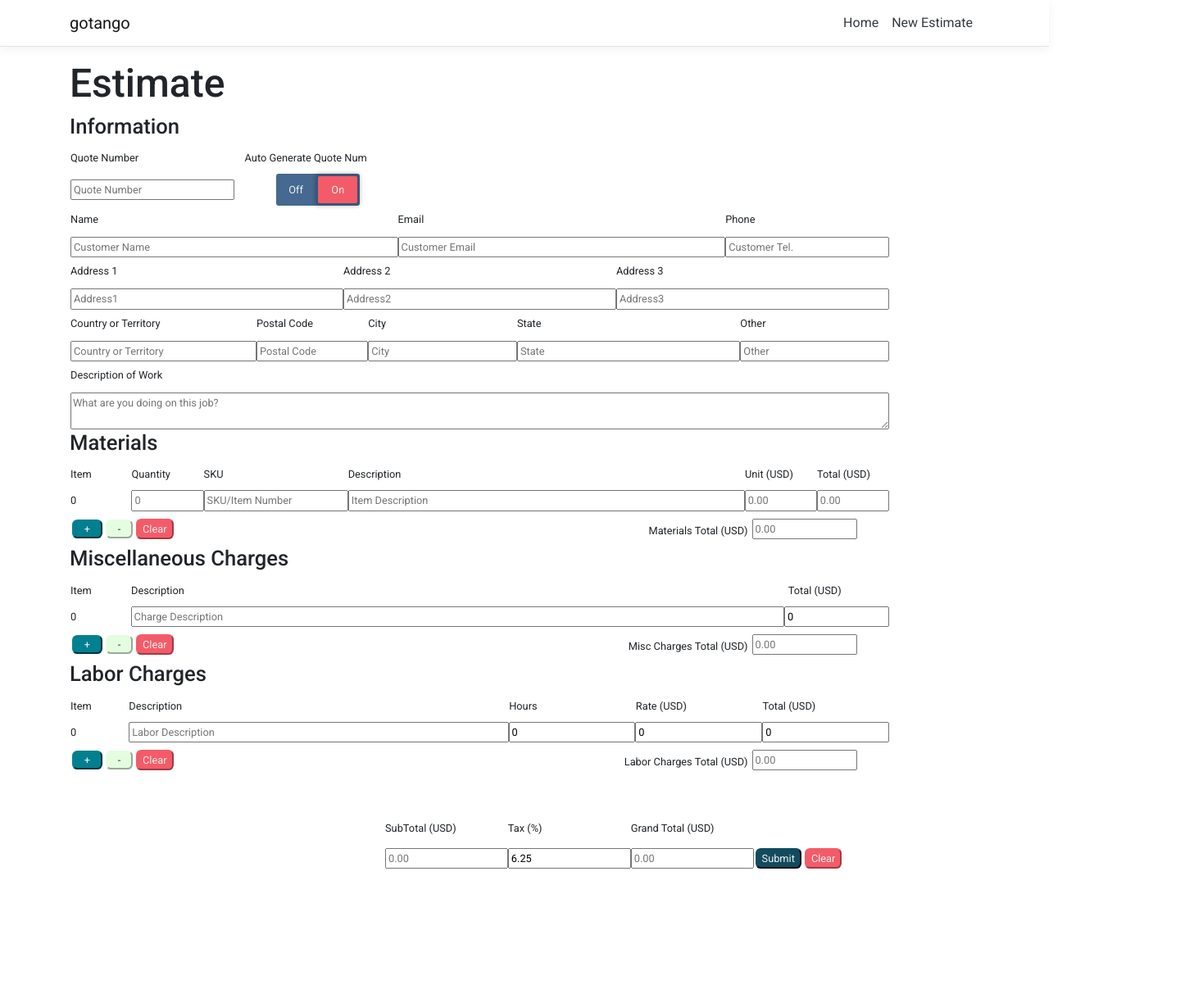
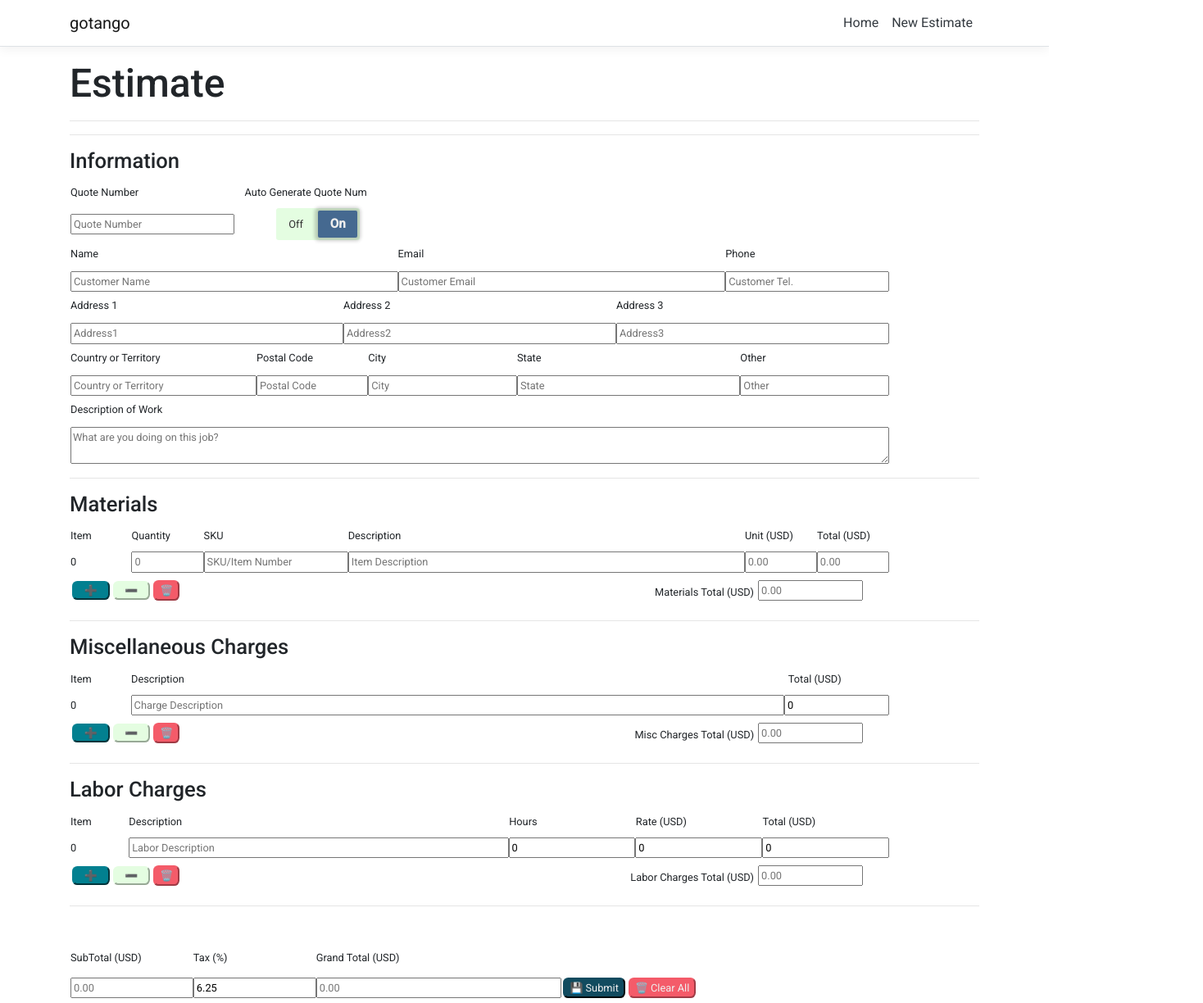
Before and after one commit to jakDev003/Gotango, an Angular app in the folder ClientApp/: page /new-estimate in a window 1280 px wide. Shown: the whole page at 82% size, 1468 px wide, since content can reach past the window. Before the commit the page ends 1066 px from the top, so only its background shows below. Built offline with nearby package versions, Linux system fonts and the light colour scheme.

Commit message:
made it look prettier

```diff
--- a/ClientApp/src/app/components/new-quote/new-quote.component.css
+++ b/ClientApp/src/app/components/new-quote/new-quote.component.css
@@ -147,11 +147,10 @@ h1, h2, h3, h4, h5, h6 {
 }
 
 .col_GrandTotalPrimary{
-  width: calc((100% / 6)*1);
+  width: calc((100% / 6)*2);
 }
 
 #totals{
-  margin-left: 30vw;
   width: 90%;
   margin-bottom: 2em;
 }
--- a/ClientApp/src/app/components/new-quote/new-quote.component.html
+++ b/ClientApp/src/app/components/new-quote/new-quote.component.html
@@ -1,10 +1,13 @@
 <h1 class="header">Estimate</h1>
+<hr>
 <form [formGroup]="quoteForm">
   <div class="row-item" *ngIf="submitted">
     <div class="invalid-feedback" *ngIf="f.customerName.errors.required">Customer Name is required</div>
     <div class="invalid-feedback" *ngIf="f.email.errors.required">Customer Email is required</div>
     <div class="invalid-feedback" *ngIf="f.phone.errors.required">Customer Telephone is required</div>
     <div class="invalid-feedback" *ngIf="f.quoteNum.errors.required">Quote Number is required</div>
+    <div class="invalid-feedback" *ngIf="f.countryOrTerritory.errors.required">Country or territory is required</div>
+    <div class="invalid-feedback" *ngIf="f.address1.errors.required">Address1 is required</div>
     <div formArrayName="items" *ngFor="let item of quoteForm.get('items')['controls']; let i = index;">
       <div class="invalid-feedback" *ngIf="item.f.quantity.errors.required">Quantity is required for item {{i}}.</div>
       <div class="invalid-feedback" *ngIf="item.f.sku.errors.required">SKU is required for item {{i}}.</div>
@@ -13,7 +16,7 @@
       <div class="invalid-feedback" *ngIf="item.f.subTotal.errors.required">Subtotal is required for item {{i}}.</div>
     </div>
   </div>
-
+  <hr>
   <h2>Information</h2>
   <div id="customerInfoHeader01" class="row-item">
     <label class="col_quoteNum">Quote Number</label>
@@ -69,7 +72,7 @@
     <textarea name="description" formControlName="descriptionOfWork" maxlength="300" class="col_descriptionOfWork" placeholder="What are you doing on this job?" wrap="hard"></textarea>
   </div>
 
-
+  <hr>
   <h2>Materials</h2>
   <div id="materialsHeader" class="row-item">
     <label class="row-index">Item</label>
@@ -90,14 +93,14 @@
 		</div>
 	</div>
   <div class="text-center row-item">
-    <button type="button" class="quoteFormBtn btn-secondary pw-1vw" (click)="addItem('materials')">+</button>
-		<button type="button" class="quoteFormBtn btn-tertiary pw-1vw" (click)="removeItem('materials')">-</button>
-    <button type="reset" class="quoteFormBtn btn-warn" (click)="onReset('materials')">Clear</button>
+    <button type="button" class="quoteFormBtn btn-secondary pw-1vw" (click)="addItem('materials')">➕</button>
+		<button type="button" class="quoteFormBtn btn-tertiary pw-1vw" (click)="removeItem('materials')">➖</button>
+    <button type="reset" class="quoteFormBtn btn-warn" (click)="onReset('materials')">🗑️</button>
     <label class="col_SubTotalLabel pl-1em">Materials Total ({{this.locale}})</label>
     <input formControlName="materialsTotal" class="col_SubTotal" type="text" placeholder="0.00" [readonly]="true">
   </div>
 
-
+  <hr>
   <h2>Miscellaneous Charges</h2>
   <div id="miscChargesHeader" class="row-item">
     <label class="row-index dBlock">Item</label>
@@ -112,13 +115,14 @@
 		</div>
 	</div>
   <div class="text-center row-item">
-    <button type="button" class="quoteFormBtn btn-secondary pw-1vw" (click)="addItem('misc')">+</button>
-		<button type="button" class="quoteFormBtn btn-tertiary pw-1vw" (click)="removeItem('misc')">-</button>
-    <button type="reset" class="quoteFormBtn btn-warn" (click)="onReset('misc')">Clear</button>
+    <button type="button" class="quoteFormBtn btn-secondary pw-1vw" (click)="addItem('misc')">➕</button>
+		<button type="button" class="quoteFormBtn btn-tertiary pw-1vw" (click)="removeItem('misc')">➖</button>
+    <button type="reset" class="quoteFormBtn btn-warn" (click)="onReset('misc')">🗑️</button>
     <label class="col_SubTotalLabel pl-1em">Misc Charges Total ({{this.locale}})</label>
     <input formControlName="miscChargesTotal" class="col_SubTotal" type="text" placeholder="0.00" [readonly]="true">
   </div>
 
+  <hr>
   <h2>Labor Charges</h2>
   <div id="laborChargesHeader" class="row-item">
     <label class="row-index dBlock">Item</label>
@@ -137,14 +141,14 @@
 		</div>
 	</div>
   <div class="text-center row-item">
-    <button type="button" class="quoteFormBtn btn-secondary pw-1vw" (click)="addItem('labor')">+</button>
-		<button type="button" class="quoteFormBtn btn-tertiary pw-1vw" (click)="removeItem('labor')">-</button>
-    <button type="reset" class="quoteFormBtn btn-warn" (click)="onReset('misc')">Clear</button>
+    <button type="button" class="quoteFormBtn btn-secondary pw-1vw" (click)="addItem('labor')">➕</button>
+		<button type="button" class="quoteFormBtn btn-tertiary pw-1vw" (click)="removeItem('labor')">➖</button>
+    <button type="reset" class="quoteFormBtn btn-warn" (click)="onReset('misc')">🗑️</button>
     <label class="col_SubTotalLabel pl-1em">Labor Charges Total ({{this.locale}})</label>
     <input formControlName="laborChargesTotal" class="col_SubTotal" type="text" placeholder="0.00" [readonly]="true">
   </div>
 
-
+  <hr>
   <div id="totals" class="mt-4em">
     <div id="TotalChargesHeader" class="row-item">
       <label class="col_SubTotalPrimary">SubTotal ({{this.locale}})</label>
@@ -155,8 +159,8 @@
       <input formControlName="SubTotalPrimary" class="col_SubTotalPrimary" type="text" placeholder="0.00" [readonly]="true">
       <input formControlName="TaxPrimary" class="col_TaxPrimary" type="text" placeholder="0.00" (change)="onTaxChange($event)">
       <input formControlName="GrandTotalPrimary" class="col_GrandTotalPrimary" type="text" placeholder="0.00" [readonly]="true">
-      <button type="submit"class="quoteFormBtn btn-primary align-right" (click)="onSubmit()">Submit</button>
-      <button type="reset" class="quoteFormBtn btn-warn align-right" (click)="onReset('all')">Clear</button>
+      <button type="submit"class="quoteFormBtn btn-primary align-right" (click)="onSubmit()">💾 Submit</button>
+      <button type="reset" class="quoteFormBtn btn-warn align-right" (click)="onReset('all')">🗑️ Clear All</button>
     </div>
   </div>
 </form>
--- a/ClientApp/src/styles.css
+++ b/ClientApp/src/styles.css
@@ -91,8 +91,8 @@ body { margin: 0; font-family: Roboto, "Helvetica Neue", sans-serif; }
   width: 100%;
   height: 3vw;
   position: relative;
-  background-color: var(--color-warn);
-  color: var(--text-color-light);
+  background-color: var(--color-tertiary);
+  color: var(--text-color-dark);
   transition: all 0.5s ease;
   padding: 3px;
   border-radius: 3px;
@@ -114,13 +114,16 @@ body { margin: 0; font-family: Roboto, "Helvetica Neue", sans-serif; }
   left: 3px;
   z-index: 10;
   content: attr(data-unchecked);
+  font-weight: bold;
+  font-size: larger;
 }
 .custom-checkbox input#status + label > .status-switch:after {
   right: 0;
   content: attr(data-checked);
 }
 .custom-checkbox input#status:checked + label > .status-switch {
-  background-color: var(--color-accent);
+  background-color: var(--color-tertiary);
+  color: var(--text-color-dark);
 }
 .custom-checkbox input#status:checked + label > .status-switch:after {
   left: 0;
@@ -130,7 +133,9 @@ body { margin: 0; font-family: Roboto, "Helvetica Neue", sans-serif; }
   color: var(--text-color-light);
   left: 50%;
   content: attr(data-checked);
-  background-color: var(--color-warn);
+  background-color: var(--color-accent);
+  font-weight: bold;
+  font-size: larger;
 }
 
 .ml-1em {
@@ -176,3 +181,15 @@ body { margin: 0; font-family: Roboto, "Helvetica Neue", sans-serif; }
 .mt-4em{
   margin-top: 4em;
 }
+
+.text-larger{
+  font-size: larger!important;
+}
+
+.text-xlarge{
+  font-size:x-large!important;
+}
+
+.text-xxlarge{
+  font-size:xx-large!important;
+}
```
Also changed, not shown: 22 other files (tests, documents, lock files or other folders).
